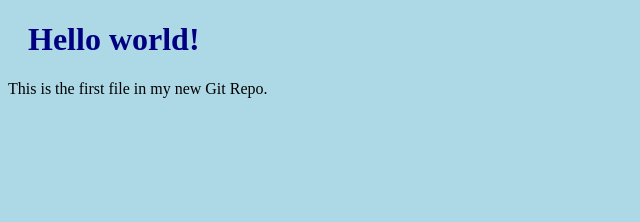
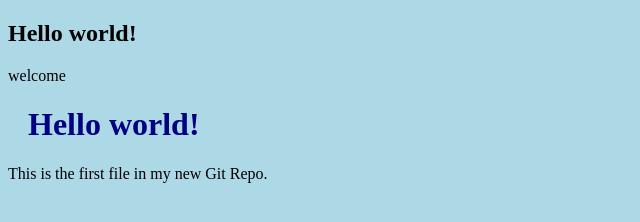
Before and after one commit to akum1362/hello-world, a plain HTML site: page index.html in a window 1280 px wide. Shown: the whole page, without its empty margins (0-640 px from the left). Drawn offline with Linux system fonts and the light colour scheme.

Commit message:
updated index.html with emergency fix

```diff
--- a/index.html
+++ b/index.html
@@ -5,7 +5,8 @@
 <link rel="stylesheet" href="bluestyle.css">
 </head>
 <body>
-
+<h2>Hello world!</h2>
+welcome
 <h1>Hello world!</h1>
 <p>This is the first file in my new Git Repo.</p>
 
```
